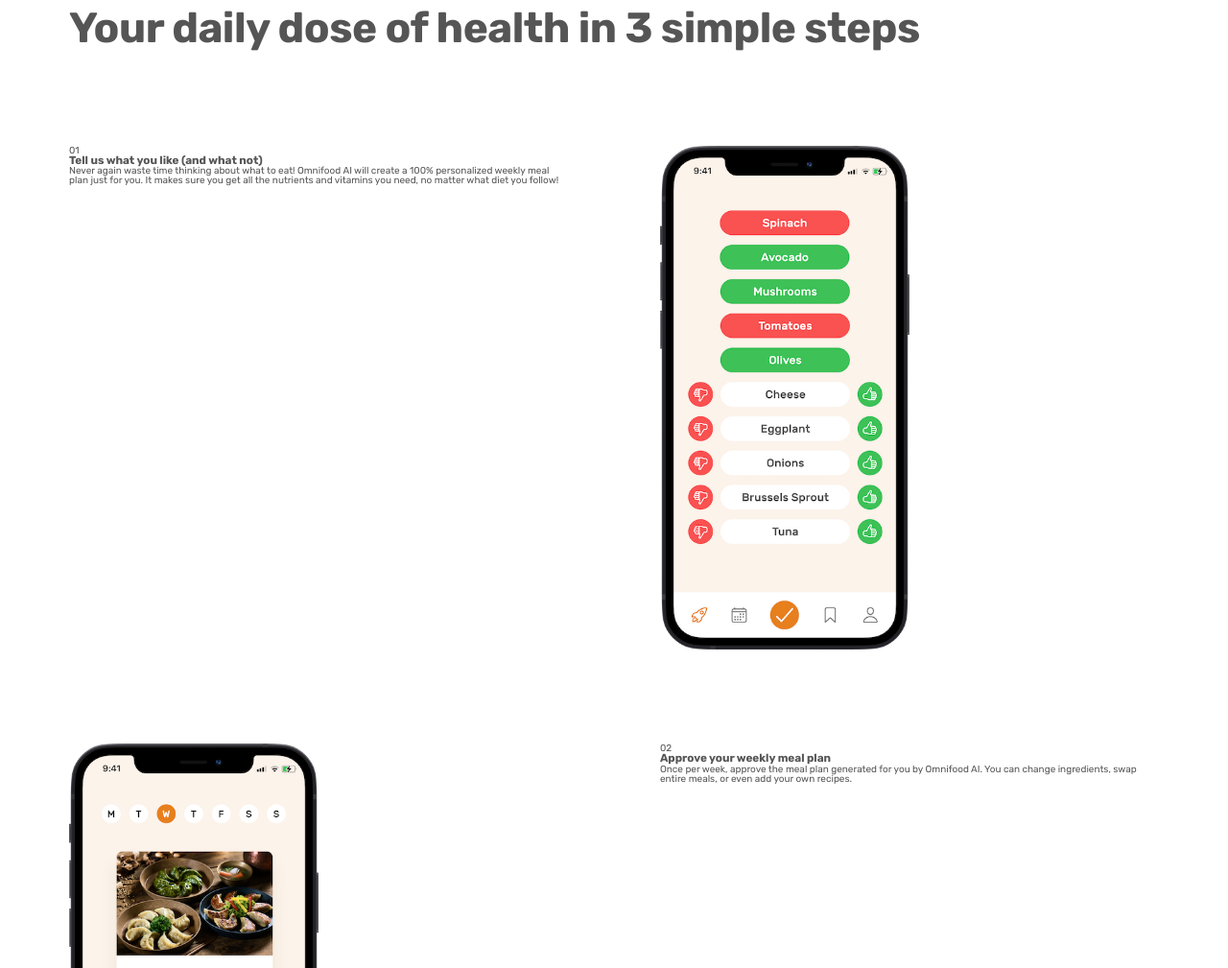
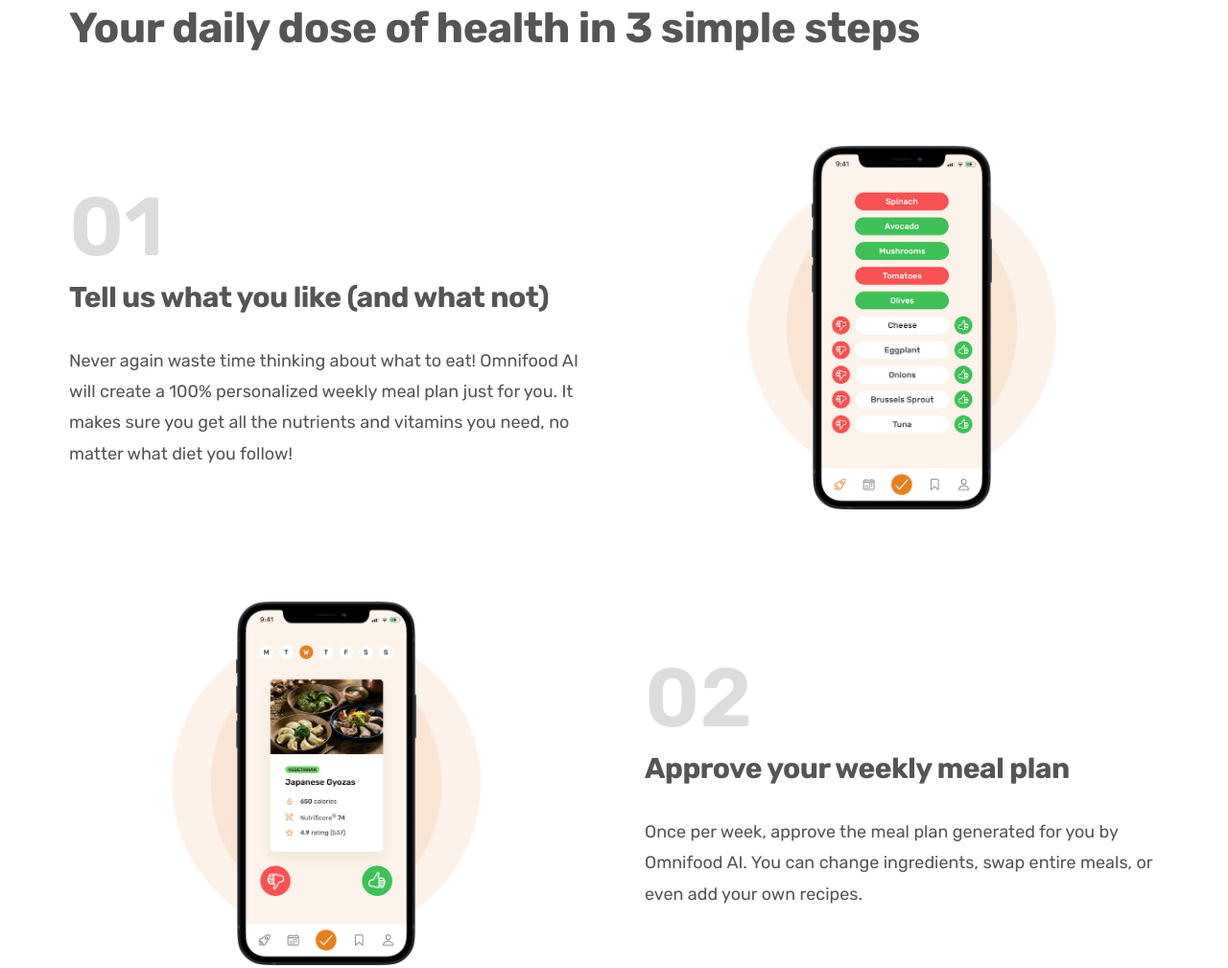
Before and after one commit to MannaEmam/Omnifood, a plain HTML site: page index.html in a window 1280 px wide. Shown: the part 885-1894 px from the top of the page at 96% size. Drawn offline with Linux system fonts and the light colour scheme.

Commit message:
how it works section completed

```diff
--- /dev/null
+++ b/css/general.css
@@ -0,0 +1,177 @@
+/*
+---01 TYPOGRAPHY SYSTEM
+
+- FONT SIZE SYSTEM (px)
+10 / 12 / 14 / 16 / 18 / 20 / 24 / 30 / 36 / 44 / 52 / 62 / 74 / 86 / 98
+
+- Font weights:
+Default: 400
+Medium: 500
+Semi-bold: 600
+Bold: 700
+
+- Line heights:
+Default: 1
+Small: 1.05
+Medium: 1.2
+Paragraph default: 1.6
+
+- Letter spacing
+-0.5px
+0.75px
+
+-- 02 COLORS
+
+-Primary: #e67e22
+-Tints:
+#fdf2e9
+#fae5d3
+-Shades:#cf711f
+-Accents:
+-Greys:
+#555
+#333
+
+--- 05 SHADOWS
+
+--- 06 BORDER-RADIUS
+
+Default: 9px
+
+--- 07 WHITESPACE
+
+- Spacing system (px)
+2 / 4 / 8 / 12 / 16 / 24 / 32 / 48 / 64 / 80 / 96 / 128
+*/
+
+* {
+  padding: 0;
+  margin: 0;
+  box-sizing: border-box;
+}
+
+html {
+  /* font-size: 10px; */
+  /* Percentage of user's browser font-size setting */
+  font-size: 62.5%;
+}
+
+body {
+  font-family: "Rubik", sans-serif;
+  line-height: 1;
+  font-weight: 400;
+  color: #555;
+}
+
+/************************/
+/* GENERATL REUSABLE COMPONENTS */
+/************************/
+
+.container {
+  max-width: 120rem;
+  margin: 0 auto;
+  padding: 0 3.2rem;
+}
+
+.grid {
+  display: grid;
+  column-gap: 6.4rem;
+  row-gap: 9.6rem;
+}
+
+.grid--2-cols {
+  grid-template-columns: repeat(2, 1fr);
+}
+
+.grid--3-cols {
+  grid-template-columns: repeat(3, 1fr);
+}
+
+.grid--4-cols {
+  grid-template-columns: repeat(4, 1fr);
+}
+
+.grid--center-v {
+  align-items: center;
+}
+
+.heading-primary,
+.heading-secondary,
+.heading-tertiary {
+  font-weight: 700;
+  line-height: 1.05;
+  letter-spacing: -0.5px;
+}
+
+.heading-primary {
+  font-size: 5.2rem;
+  color: #333;
+  margin-bottom: 3.2rem;
+}
+
+.heading-secondary {
+  font-size: 4.4rem;
+  line-height: 1.2;
+  margin-bottom: 9.6rem;
+}
+
+.heading-tertiary {
+  font-size: 3rem;
+  line-height: 1.2;
+  margin-bottom: 3.2rem;
+}
+
+.subheading {
+  display: block;
+  font-size: 1.6rem;
+  font-weight: 500;
+  color: #cf711f;
+  text-transform: uppercase;
+  margin-bottom: 1.6rem;
+  letter-spacing: 0.75px;
+}
+
+.btn:link,
+.btn:visited {
+  display: inline-block;
+  text-decoration: none;
+  font-size: 2rem;
+  font-weight: 600;
+  padding: 1.6rem 3.2rem;
+  border-radius: 9px;
+
+  /* Put transition on original "state" 8 */
+  transition: background-color 0.3s;
+}
+
+.btn--full:link,
+.btn--full:visited {
+  background-color: #e67e22;
+  color: #fff;
+}
+
+.btn--full:hover,
+.btn--full:active {
+  background-color: #cf711f;
+}
+
+.btn--outline:link,
+.btn--outline:visited {
+  background-color: #fff;
+  color: #555;
+}
+
+.btn--outline:hover,
+.btn--outline:active {
+  background-color: #fdf2e9;
+  color: #555;
+
+  /* border: 3px solid #fff; */
+
+  /* Trick to add border inside */
+  box-shadow: inset 0 0 0 3px #fff;
+}
+
+.margin-right-sm {
+  margin-right: 1.6rem !important;
+}
--- a/css/style.css
+++ b/css/style.css
@@ -1,170 +1,3 @@
-/*
----01 TYPOGRAPHY SYSTEM
-
-- FONT SIZE SYSTEM (px)
-10 / 12 / 14 / 16 / 18 / 20 / 24 / 30 / 36 / 44 / 52 / 62 / 74 / 86 / 98
-
-- Font weights:
-Default: 400
-Medium: 500
-Semi-bold: 600
-Bold: 700
-
-- Line heights:
-Default: 1
-Small: 1.05
-Medium: 1.2
-Paragraph default: 1.6
-
-- Letter spacing
--0.5px
-0.75px
-
--- 02 COLORS
-
--Primary: #e67e22
--Tints: #fdf2e9
--Shades:#cf711f
--Accents:
--Greys:
-#555
-#333
-
---- 05 SHADOWS
-
---- 06 BORDER-RADIUS
-
-Default: 9px
-
---- 07 WHITESPACE
-
-- Spacing system (px)
-2 / 4 / 8 / 12 / 16 / 24 / 32 / 48 / 64 / 80 / 96 / 128
-*/
-
-* {
-  padding: 0;
-  margin: 0;
-  box-sizing: border-box;
-}
-
-html {
-  /* font-size: 10px; */
-  /* Percentage of user's browser font-size setting */
-  font-size: 62.5%;
-}
-
-body {
-  font-family: "Rubik", sans-serif;
-  line-height: 1;
-  font-weight: 400;
-  color: #555;
-}
-
-/************************/
-/* GENERATL REUSABLE COMPONENTS */
-/************************/
-
-.container {
-  max-width: 120rem;
-  margin: 0 auto;
-  padding: 0 3.2rem;
-}
-
-.grid {
-  display: grid;
-  gap: 9.6rem;
-}
-
-.grid--2-cols {
-  grid-template-columns: repeat(2, 1fr);
-}
-
-.grid--3-cols {
-  grid-template-columns: repeat(3, 1fr);
-}
-
-.grid--4-cols {
-  grid-template-columns: repeat(4, 1fr);
-}
-
-.heading-primary,
-.heading-secondary {
-  font-weight: 700;
-  line-height: 1.05;
-  letter-spacing: -0.5px;
-}
-
-.heading-primary {
-  font-size: 5.2rem;
-  color: #333;
-  margin-bottom: 3.2rem;
-}
-
-.heading-secondary {
-  font-size: 4.4rem;
-  line-height: 1.2;
-  margin-bottom: 9.6rem;
-}
-
-.subheading {
-  display: block;
-  font-size: 1.6rem;
-  font-weight: 500;
-  color: #cf711f;
-  text-transform: uppercase;
-  margin-bottom: 1.6rem;
-  letter-spacing: 0.75px;
-}
-
-.heading-tertiary {
-}
-
-.btn:link,
-.btn:visited {
-  display: inline-block;
-  text-decoration: none;
-  font-size: 2rem;
-  font-weight: 600;
-  padding: 1.6rem 3.2rem;
-  border-radius: 9px;
-
-  /* Put transition on original "state" 8 */
-  transition: background-color 0.3s;
-}
-
-.btn--full:link,
-.btn--full:visited {
-  background-color: #e67e22;
-  color: #fff;
-}
-
-.btn--full:hover,
-.btn--full:active {
-  background-color: #cf711f;
-}
-
-.btn--outline:link,
-.btn--outline:visited {
-  background-color: #fff;
-  color: #555;
-}
-
-.btn--outline:hover,
-.btn--outline:active {
-  background-color: #fdf2e9;
-  color: #555;
-
-  /* border: 3px solid #fff; */
-
-  /* Trick to add border inside */
-  box-shadow: inset 0 0 0 3px #fff;
-}
-
-.margin-right-sm {
-  margin-right: 1.6rem !important;
-}
-
 /************************/
 /* HEADER */
 /************************/
@@ -292,6 +125,58 @@ body {
   padding: 9.6rem 0;
 }
 
+.step-number {
+  font-size: 8.6rem;
+  font-weight: 600;
+  color: #ddd;
+  margin-bottom: 1.2rem;
+}
+
+.step-description {
+  font-size: 1.8rem;
+  line-height: 1.8;
+}
+
+.step-img-box {
+  position: relative;
+
+  display: flex;
+  align-items: center;
+  justify-content: center;
+}
+
+.step-img-box::before,
+.step-img-box::after {
+  content: "";
+  display: block;
+  position: absolute;
+  top: 50%;
+  left: 50%;
+  transform: translate(-50%, -50%);
+}
+
+.step-img-box::before {
+  width: 60%;
+
+  /* 60% of parents width */
+  padding-bottom: 60%;
+  border-radius: 50%;
+
+  background-color: #fdf2e9;
+  z-index: -2;
+}
+
+.step-img-box::after {
+  width: 45%;
+
+  /* 60% of parents width */
+  padding-bottom: 50%;
+  border-radius: 50%;
+
+  background-color: #fae5d3;
+  z-index: -1;
+}
+
 .step-img {
-  width: 50%;
+  width: 35%;
 }
--- a/index.html
+++ b/index.html
@@ -10,6 +10,7 @@
       href="https://fonts.googleapis.com/css2?family=Inter:opsz,wght@14..32,100..900&family=Rubik:ital,wght@0,300..900;1,300..900&display=swap"
       rel="stylesheet"
     />
+    <link rel="stylesheet" href="css/general.css" />
     <link rel="stylesheet" href="css/style.css" />
 
     <title>Omnifood</title>
@@ -76,7 +77,7 @@
           </h2>
         </div>
 
-        <div class="container grid grid--2-cols">
+        <div class="container grid grid--2-cols grid--center-v">
           <!-- STEP 01 -->
           <div class="step-text-box">
             <p class="step-number">01</p>
```
